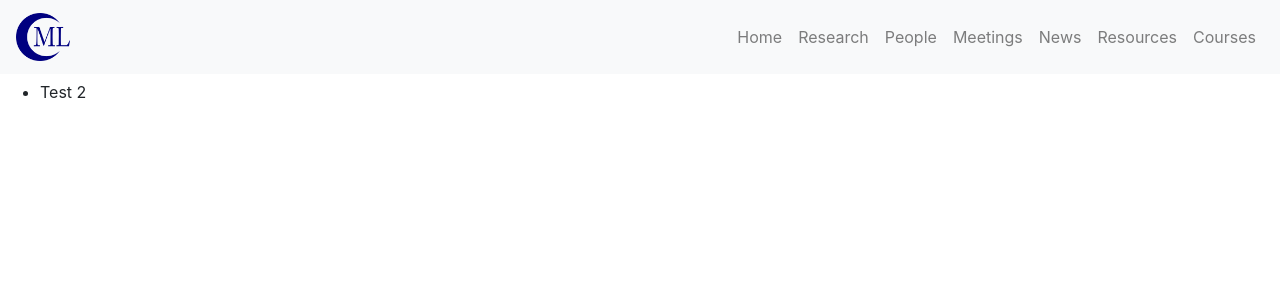
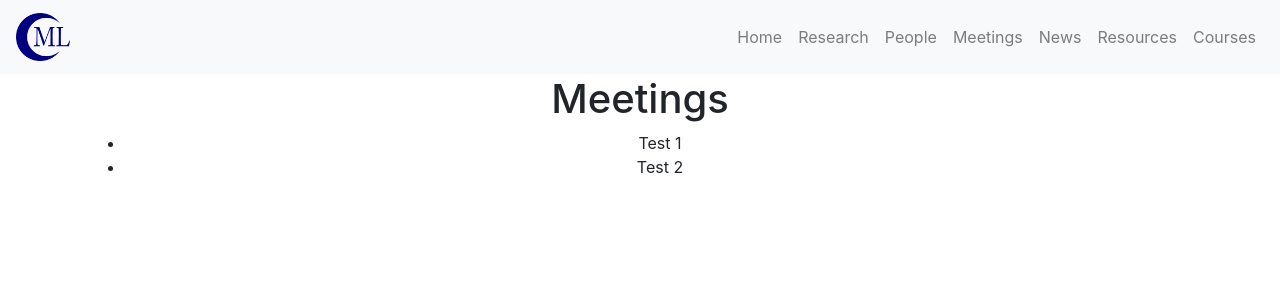
Before and after one commit to iitgoa-ml/iitgoa-ml.github.io, a Jekyll site: the page built from meetings/README.md, in a window 1280 px wide. Shown: the top 300 px of the page. Built offline with Jekyll 4.4.1, drawn with Linux system fonts in a browser that asks for light colours; nearby versions of some CDN libraries; our own code applies the rules of GitHub Pages for plain Markdown files.

Commit message:
Update default.html

```diff
--- a/_layouts/default.html
+++ b/_layouts/default.html
@@ -60,9 +60,14 @@
     </div>
   </nav>
 
-    <div class="content">
-      {{ content }}
+
+  <div class="container" style="margin-top:75px">
+    <div class="center-block">
+      <div class="text-center">
+        {{ content }}
+      </div>
     </div>
+  </div>
 
 <!-- Footer Section --
     <div class="page-footer" style="margin-top: 3em; margin-bottom: 3em;">
```
